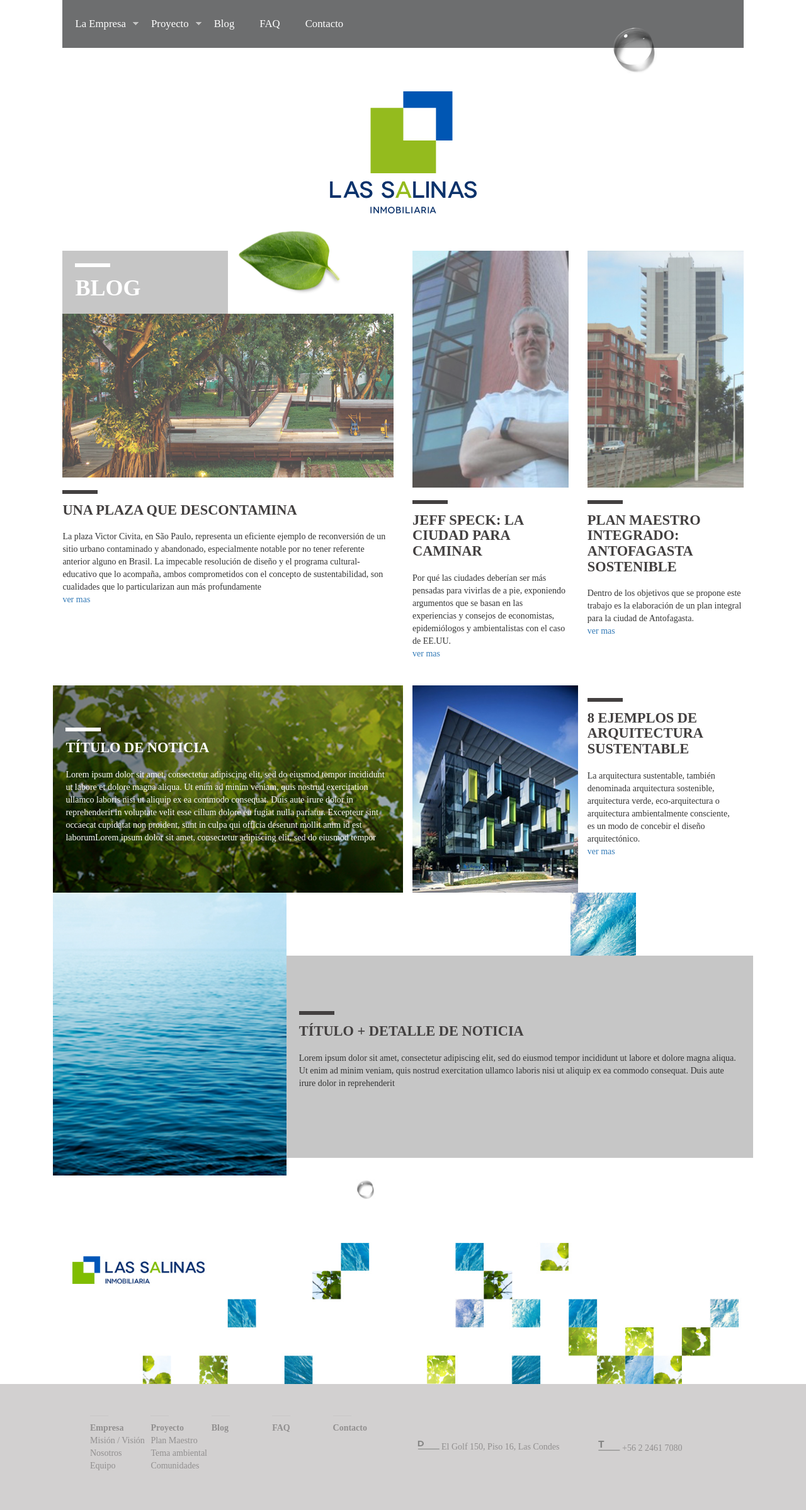
After one commit to jpcontrerasv/Las-Salinas-5, a PHP site: page /blog.php in a window 1280 px wide. The commit adds this page. Shown: the whole page at 63% size. Run offline with PHP 8.4, Linux system fonts and the light colour scheme; some libraries are stand-ins or nearby versions.

Commit message:
04021723

```diff
--- /dev/null
+++ b/blog.php
@@ -0,0 +1,118 @@
+<?php include 'header.php'; ?>
+    <section id="blog" class="container-fluid no-column">
+
+		<div class="container-fake">
+
+            <div class="col-lg-6 col-md-6 col-sm-6 col-xs-12">
+
+            	<div id="head-blog">
+                    <div class="col-lg-6 col-md-6 col-sm-6 col-xs-12 tit no-column">
+                    	<div class="h1 blanco">
+                        	<h1>Blog</h1>
+                        </div>
+                    </div>
+                    <div class="col-lg-6 col-md-6 col-sm-6 col-xs-12 txt-gen no-column">
+                    	<img src="img/hoja-png.png" class="hoja-abs">
+                    	&nbsp;
+                    </div>
+                </div>
+                <!--head blog-->
+                <div class="clearfix"></div>
+
+                <div class="col-lg-12 col-md-12 col-sm-12 col-xs-12 no-column noticia">
+                    <img src="img/img-noticia-1-blog.jpg" alt="">
+                    <div class="h2">
+                        <h2>Una plaza que descontamina</h2>
+                    </div>
+                    <p>La plaza Victor Civita, en São Paulo, representa un eficiente ejemplo de reconversión de un sitio urbano contaminado y abandonado, especialmente notable por no tener referente anterior alguno en Brasil. La impecable resolución de diseño y el programa cultural-educativo que lo acompaña, ambos comprometidos con el concepto de
+sustentabilidad, son cualidades que lo particularizan aun más profundamente</p>
+                    <p><a href="#">ver mas</a></p>
+                </div>
+            <!--noticia 1-->
+
+            </div>
+            <!--noticia 1 y head blog--->
+
+            <div class="col-lg-3 col-md-3 col-sm-3 col-xs-12 noticia">
+            	<img src="img/noticia-blog-2.jpg" alt="">
+                        <div class="h2">
+                        	<h2>Jeff Speck: la ciudad para caminar</h2>
+                        </div>
+                        <p>Por qué las ciudades deberían ser más pensadas para vivirlas de a pie, exponiendo argumentos que se basan en las experiencias y consejos de economistas, epidemiólogos y ambientalistas con el caso de EE.UU.</p>
+						<p><a href="#">ver mas</a></p>
+            </div>
+            <!--/noticia 2-->
+
+            <div class="col-lg-3 col-md-3 col-sm-3 col-xs-12 noticia">
+            	<img src="img/img-blog-3.jpg" alt="">
+                        <div class="h2">
+                        	<h2>PLAN MAESTRO INTEGRADO: Antofagasta Sostenible</h2>
+                        </div>
+                        <p>Dentro de los objetivos que se propone este trabajo es la elaboración de un plan integral para la ciudad de Antofagasta.</p>
+						<p><a href="#">ver mas</a></p>
+            </div>
+            <!--/noticia 3-->
+            <div class="clearfix"></div>
+
+			<div class="box fleft fwidth">
+            <div class="col-lg-6 col-md-6 col-sm-12 col-xs-12 noticia bloq-4" style="background:url(img/img-bg-bloq-4.jpg) center center no-repeat; -webkit-background-size: cover; -moz-background-size: cover; -o-background-size: cover; background-size: cover;">
+            	<div class="table">
+                	<div class="table-cell">
+                        <div class="h2 blanco">
+                            <h2>Título de noticia</h2>
+                        </div>
+                        <p>Lorem ipsum dolor sit amet, consectetur adipiscing elit, sed do eiusmod tempor incididunt ut labore et dolore magna aliqua. Ut enim ad minim veniam, quis nostrud exercitation ullamco laboris nisi ut aliquip ex ea commodo consequat. Duis aute irure dolor in reprehenderit in voluptate velit esse cillum dolore eu fugiat nulla pariatur. Excepteur sint occaecat cupidatat non proident, sunt in culpa qui officia deserunt mollit anim id est laborumLorem ipsum dolor sit amet, consectetur adipiscing elit, sed do eiusmod tempor</p>
+                    </div>
+                </div>
+            </div>
+            <!--noticia 4-->
+
+            <div class="col-lg-6 col-md-6 col-sm-12 col-xs-12 bloq-5">
+            	<div class="col-lg-6 col-md-6 col-sm-6 col-xs-12 no-column img" style="background:url(img/img-blog-5.jpg) center center no-repeat; -webkit-background-size: cover; -moz-background-size: cover; -o-background-size: cover; background-size: cover;">
+                	<a href="#"></a>
+                </div>
+            	<div class="col-lg-6 col-md-6 col-sm-6 col-xs-12">
+                	<div class="h2">
+                    	<h2>8 Ejemplos de arquitectura sustentable</h2>
+                    </div>
+                    <p>La arquitectura sustentable, también denominada arquitectura sostenible, arquitectura verde, eco-arquitectura o arquitectura ambientalmente consciente, es un modo de concebir el diseño arquitectónico.</p>
+                    <p><a href="#">ver mas</a></p>
+                </div>
+            </div>
+            <!--noticia 5-->
+            </div>
+            <div class="clearfix"></div>
+
+
+            <div class="col-lg-12 col-md-12 col-sm-12 col-xs-12 bloq-6 no-column">
+            	<div class="col-lg-4 col-md-4 col-sm-4 col-xs-4 no-column img">
+                	<a href="#"><img src="img/img-bloq-6.jpg" alt=""></a>
+                </div>
+
+            	<div class="col-lg-8 col-md-8 col-sm-8 col-xs-8 no-column">
+                    	<div class="col-lg-9 col-md-9 hidden-sm hidden-xs text-right no-column">
+                        	<img src="img/separador-mision.jpg" alt="">
+                        </div>
+                        <div class="clearfix"></div>
+                        <div class="col-lg-12 col-md-12 col-sm-12 col-xs-12 noticia no-column">
+                        	<div class="table">
+                                <div class="table-cell">
+                                    <div class="h2">
+                                        <h2>Título + detalle de noticia</h2>
+                                    </div>
+                                    <p>Lorem ipsum dolor sit amet, consectetur adipiscing elit, sed do eiusmod tempor incididunt ut labore et dolore magna aliqua. Ut enim ad minim veniam, quis nostrud exercitation ullamco laboris nisi ut aliquip ex ea commodo consequat. Duis aute irure dolor in reprehenderit</p>
+                                </div>
+                            </div>
+                        </div>
+                        <!--noticia-->
+                </div>
+
+
+            </div>
+
+        </div>
+        <!--/container-fake 1-->
+
+    </section>
+
+<?php include 'footer.php'; ?>
--- a/header.php
+++ b/header.php
@@ -49,7 +49,7 @@
                     <li><a href="comunidad.php">Comunidades</a></li>
                 </ul>
             </li>
-            <li><a href="#">Blog</a></li>
+            <li><a href="blog.php">Blog</a></li>
             <li><a href="faq.php">FAQ</a></li>
             <li><a href="contacto.php">Contacto</a></li>
         </ul>
--- a/style.scss
+++ b/style.scss
@@ -694,7 +694,7 @@ span.punta-der {
 }
 
 
-.h1 {
+.h1, .h2 {
 	text-transform:uppercase;
 	font-weight:700;
 	font-size:$em-2;
@@ -702,6 +702,11 @@ span.punta-der {
 	margin-bottom:20px;
 	background:url(img/line-top-inv.gif) 0 0px no-repeat;
 	color:#434040;
+}
+.h2 {
+	h2{
+		font-size:$em-1 * 0.8;
+	}
 }
 .blanco {
 	background:url(img/line-top.gif) 0 0px no-repeat;
@@ -1207,10 +1212,104 @@ span.punta-der {
 		width: 99%;
 		height: 300px;
 	}
-
-
 }
 //contacto
+
+
+/*Blog*/
+#blog {
+	#head-blog {
+		.tit {
+			background:#c6c6c6;
+			padding-left:20px!important;
+		}
+	}
+	.txt-gen {
+		img.hoja-abs {
+			transform:rotate(-21deg);
+			right:0;
+			transform:scale(.5,.5);
+		}
+	}
+	.noticia {
+		@media (max-width: 768px) {
+			margin:40px 0 40px 0;
+		}
+		@media only screen and (max-device-width: 768px) {
+			margin:40px 0 40px 0;
+		}
+		img {
+			width:100%;
+			opacity:0.7;
+		}
+	 }
+	.bloq-4 {
+		padding:10px 20px 40px 20px;
+		margin:40px 0 0 0;
+		height:329px;
+		@include cover;
+		@media (max-width: 768px) {
+			margin:40px 0 40px 0;
+		}
+		@media only screen and (max-device-width: 768px) {
+			margin:40px 0 40px 0;
+		}
+		p {
+			color:#FFF;
+		}
+	}
+	.bloq-5 {
+		height:auto;
+		margin:40px 0 0 0;
+		@media (max-width: 768px) {
+			margin:40px 0 40px 0;
+		}
+		@media only screen and (max-device-width: 768px) {
+			margin:40px 0 40px 0;
+		}
+		.img {
+			height:329px;
+			a{
+				display:block;
+				width:100%;
+				height:100%;
+			}
+		}
+		img {
+			width:100%;
+			height:auto;
+		}
+	}
+	.bloq-6 {
+		.img {
+			img {
+				max-width:100%;
+				width:100%;
+			}
+		}
+		.noticia {
+			background:#c6c6c6;
+			height:321px;
+			padding:20px 20px 60px 20px!important;
+			.table {
+				height:100%;
+			}
+		}
+	}//bloq-6
+}
+//blog
+
+.table {
+	display:table;
+	height:100%;
+	width:100%;
+}
+.table-cell {
+	display:table-cell;
+	vertical-align:middle;
+	width:100%;
+	height:100%;
+}
 
 footer {
 	.container-flex {
```
Also changed, not shown: img/img-bg-bloq-4.jpg (added), img/img-blog-3.jpg (added), img/img-blog-5.jpg (added), img/img-bloq-6.jpg (added), img/img-noticia-1-blog.jpg (added), img/noticia-blog-2.jpg (added), style.css.
